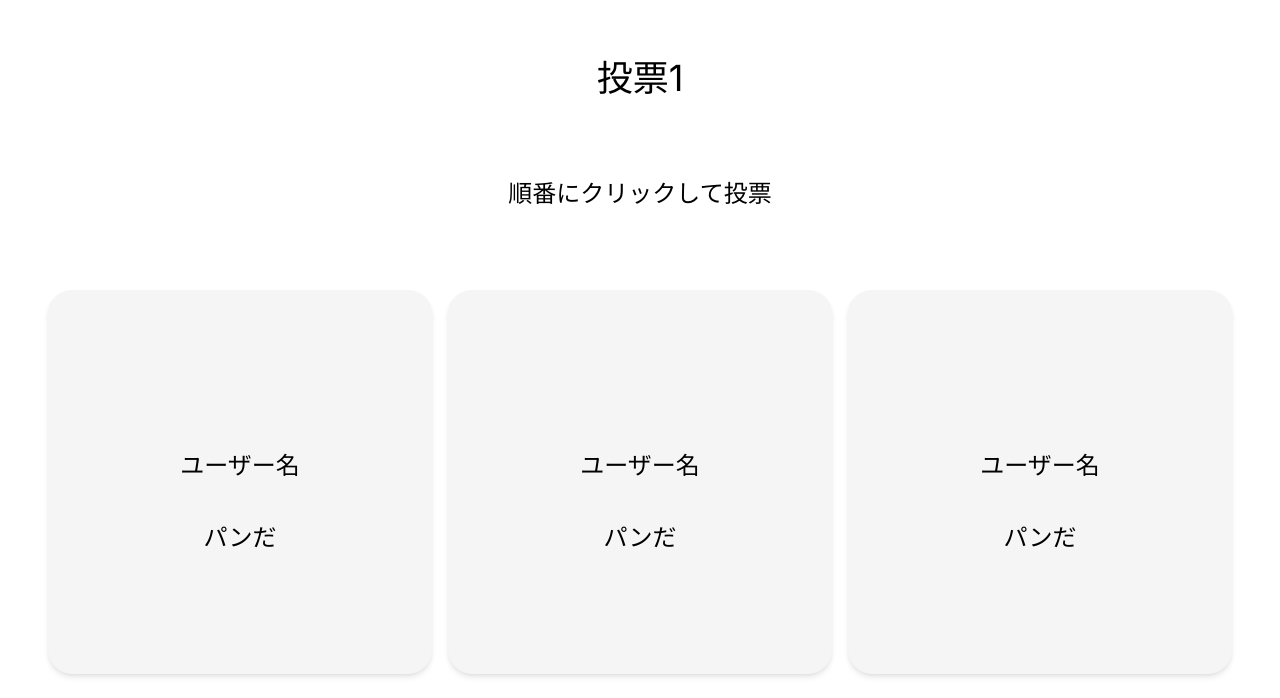
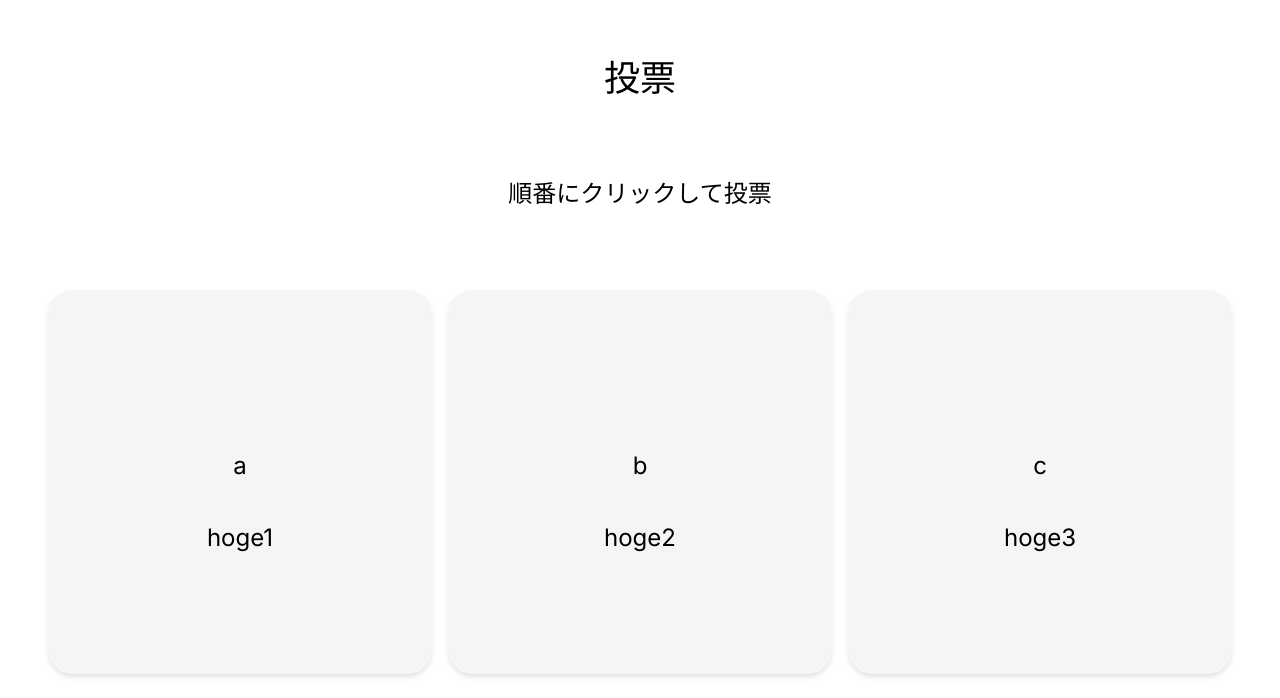
Before and after one commit to KyoyaIwatsuru/OhGireal, a Next.js app: page /vote/1 in a window 1280 px wide. Shown: the part 102-800 px from the top of the page. Built offline with nearby package versions, Linux system fonts and the light colour scheme.

Commit message:
vote機能のフロント実装

```diff
--- a/src/app/vote/[id]/page.tsx
+++ b/src/app/vote/[id]/page.tsx
@@ -2,35 +2,49 @@
 import React, { useState } from 'react';
 import type { NextPage } from 'next'
 import { useParams } from 'next/navigation'
-
+import { useRouter } from 'next/navigation';
 interface OrderButtonProps {
-    id: number;
+    index: number;
+    entry: { name: string; answer: string };
     clickOrder: number[];
     setClickOrder: React.Dispatch<React.SetStateAction<number[]>>;
+    setCurrentPage: React.Dispatch<React.SetStateAction<number>>;
+    currentPage: number;
   }
 
-
-const OrderButton: React.FC<OrderButtonProps> = ({ id, clickOrder, setClickOrder }) => {
+  const OrderButton: React.FC<OrderButtonProps> = ({
+    index,
+    entry,
+    clickOrder,
+    setClickOrder,
+    setCurrentPage,
+    currentPage
+  }) => {
+    const router = useRouter();
     const handleClick = () => {
-      if (!clickOrder.includes(id)) {
-        setClickOrder([...clickOrder, id]);
+      if (!clickOrder.includes(index)) {
+        setClickOrder([...clickOrder, index]);
+        if (clickOrder.length === 2) {
+          if(currentPage==2){
+            router.push('/wait_vote');
+          }
+          setCurrentPage((prevPage) => prevPage + 1);
+          setClickOrder([]);
+        }
       }
     };
+
     return (
-        <button className="w-96 h-96 select-none transition-all disabled:opacity-50 disabled:shadow-none disabled:pointer-events-none rounded-3xl bg-gray-100 text-black shadow-md shadow-gray-900/10 hover:shadow-lg hover:shadow-gray-900/20
-        focus:opacity-[0.85] focus:shadow-none active:opacity-[0.85] active:shadow-none" onClick={handleClick}>
+      <button
+        className="w-96 h-96 select-none transition-all disabled:opacity-50 disabled:shadow-none disabled:pointer-events-none rounded-3xl bg-gray-100 text-black shadow-md shadow-gray-900/10 hover:shadow-lg hover:shadow-gray-900/20 focus:opacity-[0.85] focus:shadow-none active:opacity-[0.85] active:opacity-[0.85] active:shadow-none"
+        onClick={handleClick}
+      >
         <div className="flex flex-col">
-                <div className="text-2xl mt-10">
-                    ユーザー名
-                </div>
-                <div className="text-2xl mt-10">
-                    パンだ
-                </div>
-                <div>
-                {clickOrder.includes(id) && (
-                <p className="text-2xl mt-10">{clickOrder.indexOf(id) + 1}</p>
+          <div className="text-2xl mt-10">{entry.name}</div>
+          <div className="text-2xl mt-10">{entry.answer}</div>
+          {clickOrder.includes(index) && (
+            <p className="text-2xl mt-10">{clickOrder.indexOf(index) + 1}</p>
           )}
-                </div>
         </div>
       </button>
     );
@@ -38,27 +52,54 @@ const OrderButton: React.FC<OrderButtonProps> = ({ id, clickOrder, setClickOrder
 
   export default function Vote() {
     const [clickOrder, setClickOrder] = useState<number[]>([]);
-    const params = useParams()
-	const pid= params.id
-    return(
+    const [currentPage, setCurrentPage] = useState(1);
+    const router = useRouter();
+
+    const entries: { name: string; answer: string }[] = [
+      { name: 'a', answer: 'hoge1' },
+      { name: 'b', answer: 'hoge2' },
+      { name: 'c', answer: 'hoge3' },
+      { name: 'd', answer: 'hoge4' },
+      { name: 'e', answer: 'hoge5' },
+      { name: 'f', answer: 'hoge6' },
+    ];
+
+    const displayEntries = entries.slice((currentPage - 1) * 3, currentPage * 3);
+
+    const handlePageChange = (direction: 'prev' | 'next') => {
+      if (direction === 'prev' && currentPage > 1) {
+        setCurrentPage(currentPage - 1);
+        setClickOrder([]);
+      } else if (direction === 'next' && currentPage * 3 < entries.length) {
+        setCurrentPage(currentPage + 1);
+        setClickOrder([]);
+      } else if (direction === 'next' && currentPage * 3 >= entries.length) {
+        // 最後のページの入力が終わったら、別のページに遷移する
+        router.push('/result');
+      }
+    };
+
+    return (
       <>
-        <div className="text-center  mt-40">
-            <div className="text-4xl">
-                投票{pid}
-            </div>
+        <div className="text-center mt-40">
+          <div className="text-4xl">投票</div>
         </div>
 
-        <div className="text-center text-2xl mt-20">
-            順番にクリックして投票
-        </div>
+        <div className="text-center text-2xl mt-20">順番にクリックして投票</div>
 
         <div className="flex justify-center gap-4 mt-20 mx-auto">
-            <OrderButton id={1} clickOrder={clickOrder} setClickOrder={setClickOrder} />
-            <OrderButton id={2} clickOrder={clickOrder} setClickOrder={setClickOrder} />
-            <OrderButton id={3} clickOrder={clickOrder} setClickOrder={setClickOrder} />
+          {displayEntries.map((entry, index) => (
+            <OrderButton
+              key={index}
+              index={index}
+              entry={entry}
+              clickOrder={clickOrder}
+              setClickOrder={setClickOrder}
+              setCurrentPage={setCurrentPage}
+              currentPage={currentPage}
+            />
+          ))}
         </div>
-
-
       </>
     );
 
```
Lines whose indentation alone changed are shown as unchanged.
